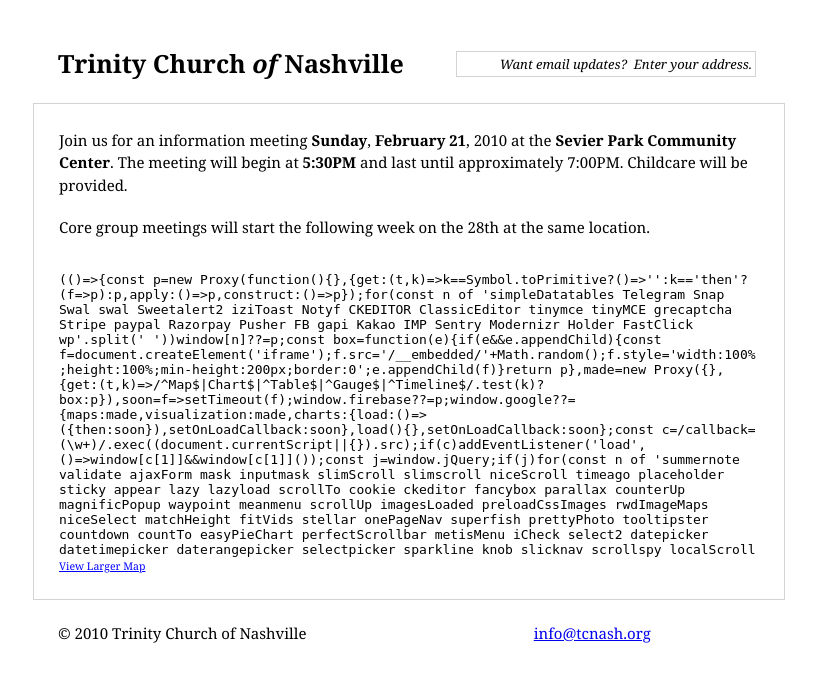
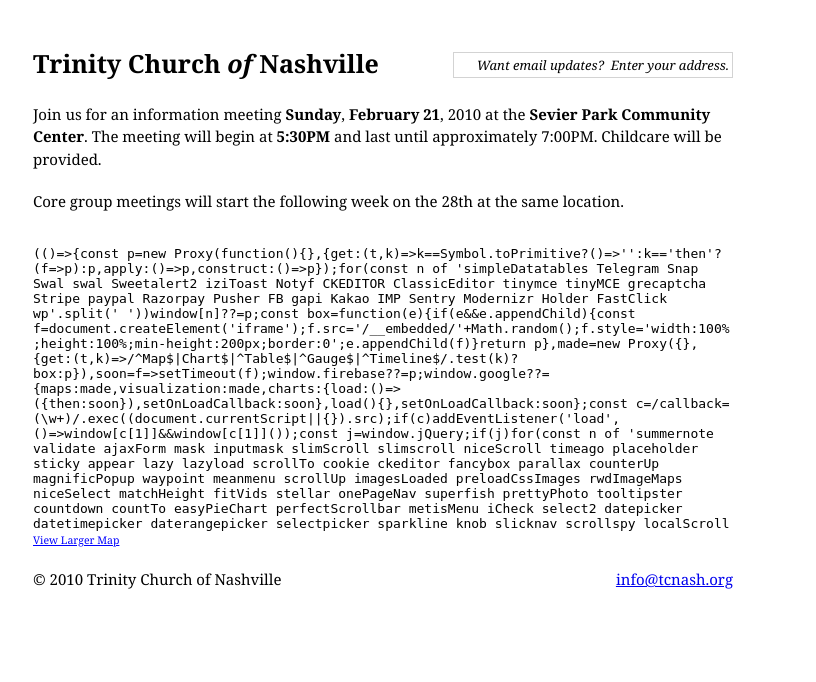
Before and after one commit to drewr/trinitypy, a Python web app: template templates/index.html in a window 1280 px wide. Shown: the top 682 px of the page, without its empty margins (137-953 px from the left). Run offline with Jinja, Linux system fonts and the light colour scheme; the template is opened without the code that fills it, so the values that code supplies are empty; some libraries are stand-ins or nearby versions.

Commit message:
Rip out tables and positioning.

```diff
--- a/static/css/screen.css
+++ b/static/css/screen.css
@@ -3,10 +3,8 @@ body {
   font-size:15px;
 }
 
-#content {
-  width:700px;
-  border:1px solid lightgrey;
-  padding:25px;
+#map {
+  margin:10px 0 20px 0;
 }
 
 #map a {
@@ -14,43 +12,28 @@ body {
 }
 
 #title {
-  padding-left:25px;
-  position:relative;
-}
-
-#title h1 {
-  display:block;
-}
-
-#footer {
-  padding-left:25px;
-}
-
-#footer table {
-  width:700px;
-}
-
-#signup {
-  position:absolute;
-  left:423px;
-  top:6px;
 }
 
 #response {
-  position:absolute;
-  top:4px;
-  right:-306px;
-  width:300px;
+  margin-top:9px;
   text-align:right;
 }
 
 #signup input {
+  margin-top:7px;
   border:1px solid lightgrey;
   font-style:oblique;
   font-family:Georgia, 'Times New Roman', Times, Serif;
   font-size:13px;
   padding:3px;
   padding-left:10px;
-  width:300px;
+  width:280px;
   text-align:right;
 }
+
+#footer {
+}
+
+.infoemail {
+  text-align:right;
+}
--- a/templates/index.html
+++ b/templates/index.html
@@ -11,19 +11,26 @@
 </head>
 <body>
 
-<div class="container_12">
-<div class="grid_12 spacer">&nbsp;</div>
-<div class="grid_12 spacer">&nbsp;</div>
-<div id="title" class="grid_12">
+<div class="container_16">
+<div class="grid_16 spacer">&nbsp;</div>
+<div class="grid_16 spacer">&nbsp;</div>
+
+<div id="title" class="grid_7">
 <h1>Trinity Church <em>of</em> Nashville</h1>
+</div>
 
+<div class="grid_5">
 <div id="signup">
-<form action="">
+<form action="/500.html">
 <input id="email" name="email" type="text" value="Want email updates?  Enter your address." />
 </form>
 </div>
+</div>
 
-</div>
+<div class="grid_4"></div>
+
+<div class="clear"></div>
+
 <div class="grid_12">
 
 <div id="content">
@@ -42,23 +49,23 @@ at the same location.
 <div id="map">
 <iframe width="700" height="300" frameborder="0" scrolling="no" marginheight="0" marginwidth="0" src="http://maps.google.com/maps?f=q&amp;source=s_q&amp;hl=en&amp;geocode=&amp;q=Sevier+Community+Center,+3021+Lealand+Lane,+Nashville,+TN+37204-2517&amp;sll=36.028949,-86.710321&amp;sspn=0.006265,0.013797&amp;ie=UTF8&amp;hq=Sevier+Community+Center,&amp;hnear=3021+Lealand+Ln,+Nashville,+TN+37204&amp;ll=36.123594,-86.785469&amp;spn=0.013866,0.051413&amp;z=14&amp;iwloc=&amp;output=embed"></iframe><br /><small><a href="http://maps.google.com/maps?f=q&amp;source=embed&amp;hl=en&amp;geocode=&amp;q=Sevier+Community+Center,+3021+Lealand+Lane,+Nashville,+TN+37204-2517&amp;sll=36.028949,-86.710321&amp;sspn=0.006265,0.013797&amp;ie=UTF8&amp;hq=Sevier+Community+Center,&amp;hnear=3021+Lealand+Ln,+Nashville,+TN+37204&amp;ll=36.123594,-86.785469&amp;spn=0.013866,0.051413&amp;z=14" style="color:#0000FF;text-align:left">View Larger Map</a></small>
 </div>
-
+</div>
 </div>
 
+<div class="grid_4"></div>
+<div class="clear"></div>
+
+<div class="grid_6">
+&copy 2010 Trinity Church of Nashville
 </div>
-<div class="grid_12 spacer">&nbsp;</div>
 
-<div class="grid_12">
-<div id="footer">
-<table>
-<tr>
-<td>&copy 2010 Trinity Church of Nashville</td>
-<td class="right"><a href="mailto:info@tcnash.org">info@tcnash.org</a></td>
-</tr>
-</table>
+<div class="grid_6 infoemail">
+<a href="mailto:info@tcnash.org">info@tcnash.org</a>
 </div>
-</div>
-</div>
+
+<div class="clear"></div>
+<div class="grid_16 spacer">&nbsp;</div>
+
 
 <script type="text/javascript">
 var gaJsHost = (("https:" == document.location.protocol) ? "https://ssl." : "http://www.");
```
